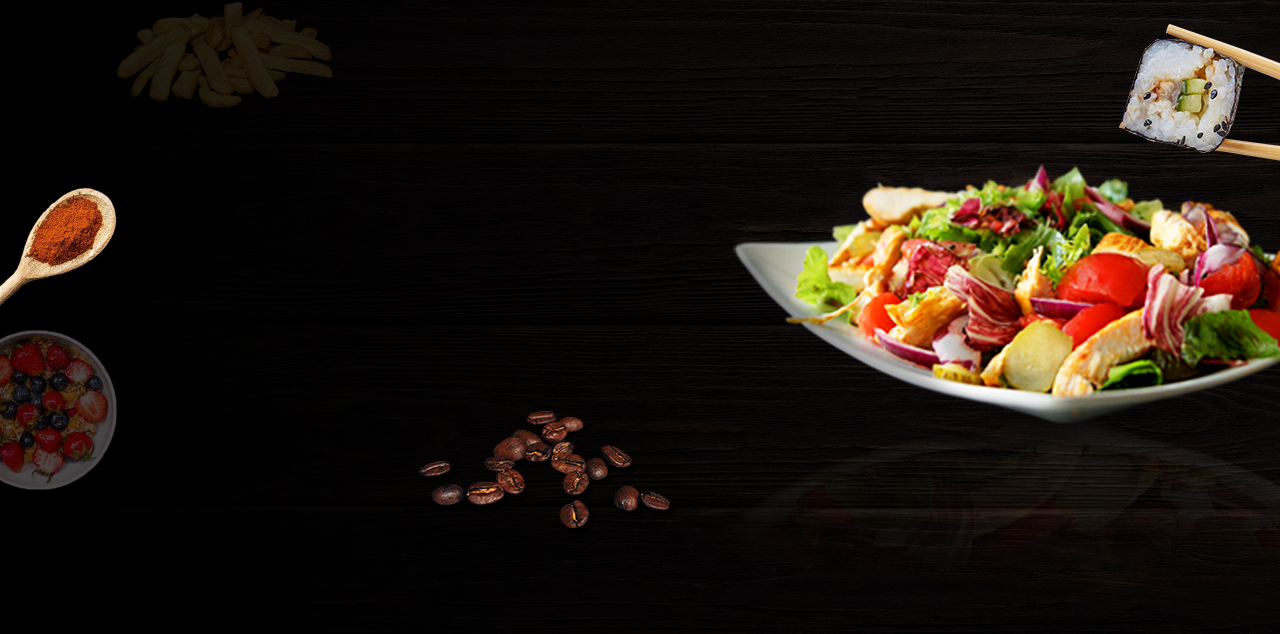
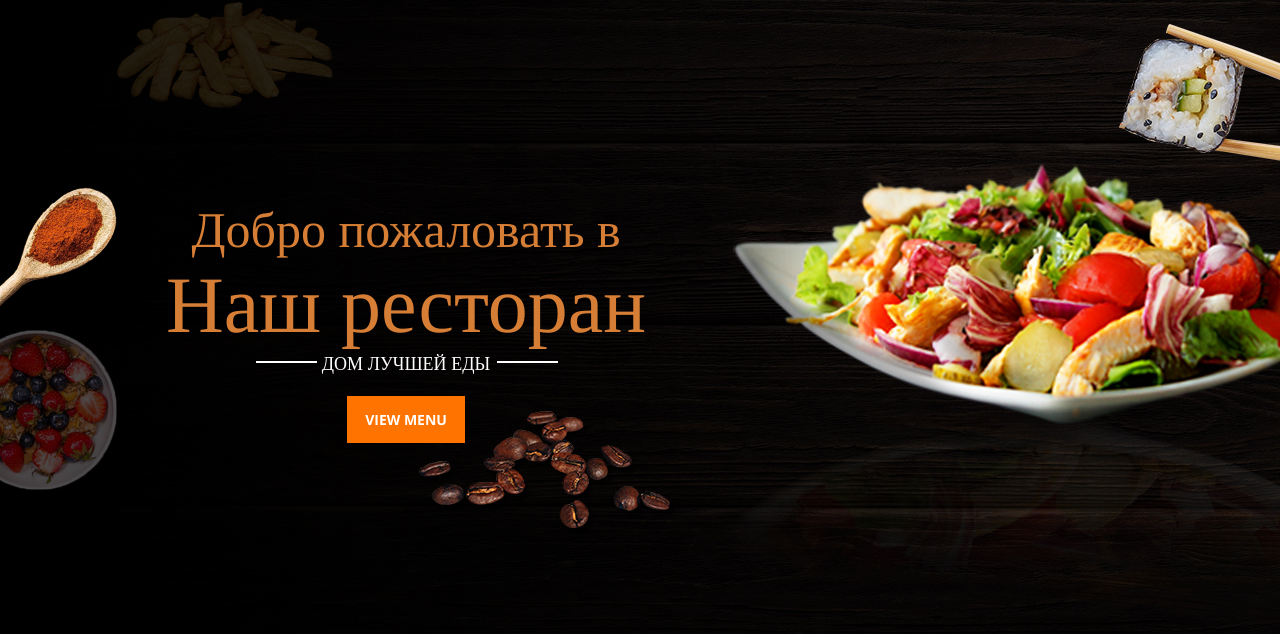
Before and after one commit to mrvan115/Restoran, a plain HTML site: page index.html in a window 1280 px wide. Shown: the part 166-800 px from the top of the page. Drawn offline with nearby package versions, Linux system fonts and the light colour scheme.

Commit message:
version3

```diff
--- a/#source/scss/style.scss
+++ b/#source/scss/style.scss
@@ -6,9 +6,17 @@
 @import url('https://fonts.googleapis.com/css2?family=Open+Sans:ital,wght@0,400;0,600;0,700;1,400&display=swap');
 @import url('https://fonts.googleapis.com/css2?family=Cookie&display=swap');
 // Основные контейнеры========================================================================================================================================================
+html,
 body {
+	max-width: 100%;
 	font-family: 'Tinos', serif;
 }
+
+.wrapper {
+	overflow: hidden;
+	min-height: 100%;
+}
+
 .container {
 	margin: 0 166px;
 }
@@ -52,10 +60,14 @@ body {
 		font-size: 14px;
 		line-height: 19px;
 		color: #ffffff;
+		transition: color 0.3s linear;
 
 		margin: 0 25px 0 0;
 		&:last-child {
 			margin: 0 70px 0 0;
+		}
+		&:hover {
+			color: #ff7400;
 		}
 	}
 }
@@ -96,6 +108,12 @@ body {
 		font-weight: 700;
 		font-size: 18px;
 		line-height: 25px;
+		transition: color 0.3s linear;
+
+		&:hover {
+			color: #ff7400;
+			text-decoration: underline;
+		}
 	}
 
 	&__text {
@@ -108,7 +126,8 @@ body {
 }
 
 .btn-header {
-	background: #ff7400;
+	display: inline-block;
+	background-color: #ff7400;
 	padding: 14px 18px;
 	&__text {
 		font-family: 'Open Sans';
@@ -117,5 +136,66 @@ body {
 		font-size: 14px;
 		line-height: 19px;
 		color: #ffffff;
+		transition: background-color 0.2s linear;
+	}
+
+	&:hover {
+		background-color: #ffa65d;
 	}
 }
+
+//Header-down========================================================================================================================================================
+.header-down {
+	position: relative;
+	&__text {
+	}
+}
+
+.text-header {
+	text-align: center;
+	position: absolute;
+	left: 0;
+	margin: 205px 0 0 0;
+	&__title {
+		font-weight: 400;
+		font-size: 50px;
+		line-height: 57px;
+		color: #d67e35;
+	}
+
+	&__subtitle {
+		font-weight: 400;
+		font-size: 80px;
+		line-height: 92px;
+		color: #d67e35;
+	}
+
+	&__text {
+		position: relative;
+		font-family: 'Open Sans';
+		font-style: normal;
+		font-weight: 400;
+		font-size: 18px;
+		line-height: 25px;
+		color: #ffffff;
+		margin: 0 0 20px 0;
+		&::after {
+			position: absolute;
+			content: '';
+			height: 2px;
+			width: 61px;
+			background-color: #fff;
+			top: 10px;
+			left: 90px;
+		}
+		&::before {
+			position: absolute;
+			content: '';
+			height: 2px;
+			width: 61px;
+			background-color: #fff;
+			top: 10px;
+			left: 331px;
+		}
+	}
+}
--- a/index.html
+++ b/index.html
@@ -9,6 +9,7 @@
 </head>
 
 <body>
+	<div class="wrapper">
 		<header class="header">
 			<div class="container">
 				<div class="header__line">
@@ -42,8 +43,23 @@
 						<a href="" class="btn-header__text">ЗАКАЗ СТОЛИКА</a>
 					</div>
 				</div>
+
+				<div class="header-down">
+					<div class="header-down__text text-header">
+						<h2 class="text-header__title">Добро пожаловать в</h2>
+						<h3 class="text-header__subtitle">Наш ресторан</h3>
+						<p class="text-header__text">ДОМ ЛУЧШЕЙ ЕДЫ</p>
+						<div class="header-down__btn btn-header">
+							<a href="" class="btn-header__text">VIEW MENU</a>
+						</div>
+					</div>
+
+
+				</div>
 			</div>
 		</header>
+	</div>
+
 </body>
 
 </html>
```
Also changed, not shown: css/style.css. Lines whose indentation alone changed are shown as unchanged.
